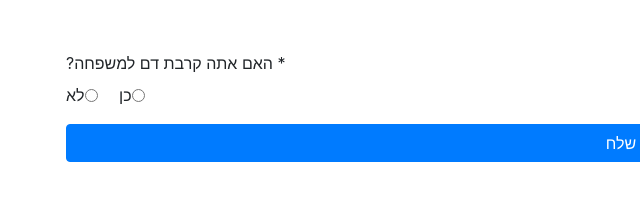
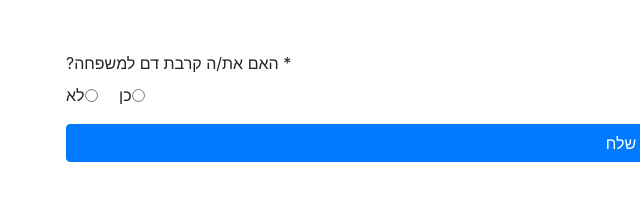
Before and after one commit to Omri93h/ShrikiFamilyTree, a website built with Parcel: page form.html in a window 1280 px wide. Shown: the part 293-494 px from the top of the page, 19-659 px from the left. Built offline with nearby package versions, Linux system fonts and the light colour scheme.

Commit message:
change form question

```diff
--- a/form.html
+++ b/form.html
@@ -66,7 +66,7 @@
       </div>
       <!-- Blood Connection -->
       <div class="form-group">
-        <label>* האם אתה קרבת דם למשפחה?</label><br />
+        <label>* האם את/ה קרבת דם למשפחה?</label><br />
         <div class="form-check form-check-inline">
           <input class="form-check-input" type="radio" name="bloodConnection" id="bloodYes" value="Yes" required />
           <label class="form-check-label" for="bloodYes">כן</label>
```
